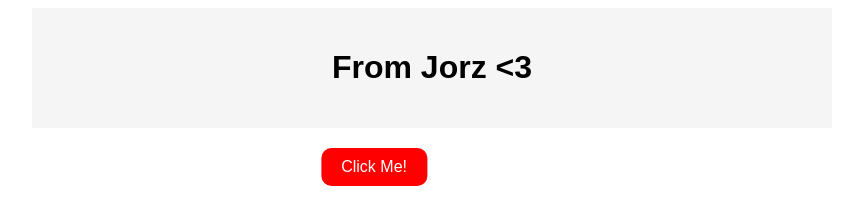
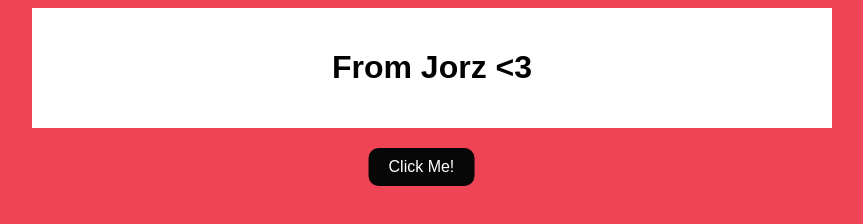
Before and after one commit to khinsanity/iloveyou, a plain HTML site: page index.html in a window 1280 px wide. Shown: the whole page, without its empty margins (208-1071 px from the left). Drawn offline with Linux system fonts and the light colour scheme.

Commit message:
modified:   style.css

```diff
--- a/style.css
+++ b/style.css
@@ -1,14 +1,17 @@
 body {
     font-family: Arial, sans-serif;
+    background-color: #e45;
 }
 
 .container {
     max-width: 800px;
     margin: 0 auto;
+    background-color: #ff0000;
+
 }
 
 .hero-section{
-    background-color: #f5f5f5;
+    background-color: #ffffff;
     padding: 20px;
     text-align: center;
 }
@@ -18,7 +21,7 @@ body {
 }
 
 button {
-    background-color: #ff0000;
+    background-color: rgb(7, 7, 7);
     border: none;
     color: #ffffff;
     padding: 10px 20px;
@@ -29,8 +32,8 @@ button {
     margin: 20px 0;
     cursor: pointer;
     position: relative;
-    left: 45%;
-    translate:  -45% ;
+    left: 50%;
+    translate:  -60% ;
     border-radius: 10px;
     -webkit-border-radius: 10px;
     -moz-border-radius: 10px;
```
